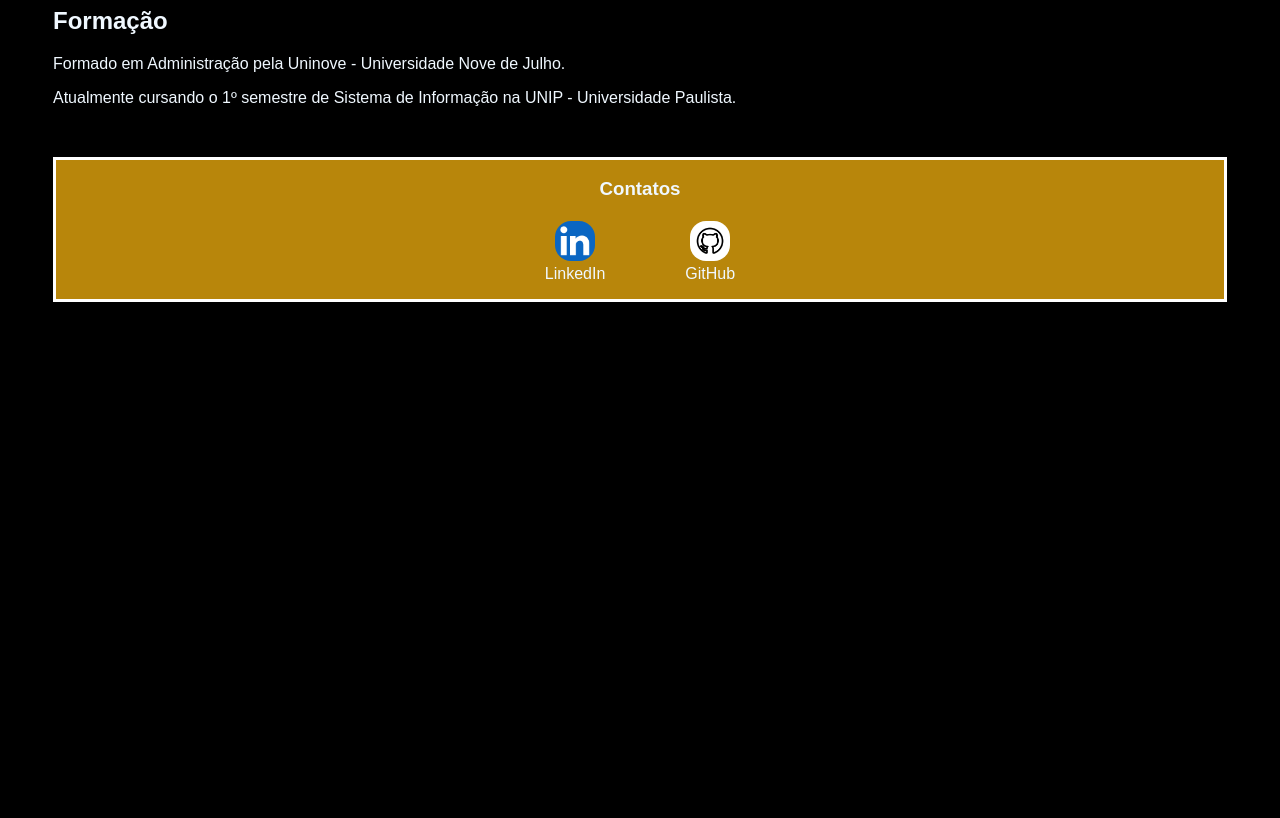
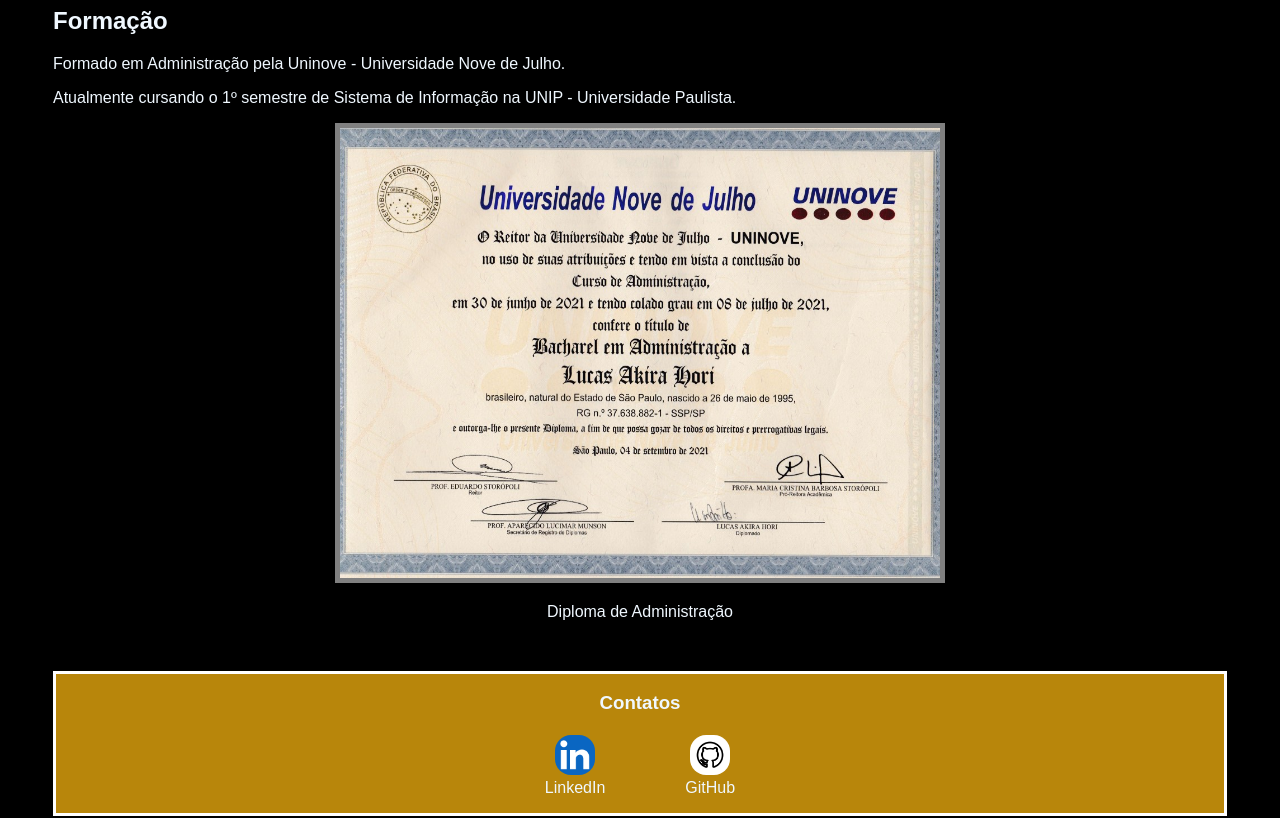
Before and after one commit to lucasakirahori/Site.Curriculo, a plain HTML site: page formacao.html in a window 1280 px wide. Shown: the part 520-1338 px from the top of the page. Before the commit the page ends 867 px from the top, so only its background shows below. Drawn offline with Linux system fonts and the light colour scheme.

Commit message:
ajuste das imagens das paginas, "Formação"e "Cursos"

```diff
--- a/cursos.css
+++ b/cursos.css
@@ -59,7 +59,7 @@
 
 main img{
     height: 450px;
-    width: 550px;
+    width: 600px;
     border: 5px solid grey;
 }
 
--- a/formacao.css
+++ b/formacao.css
@@ -57,6 +57,17 @@
     font-family: Arial, Helvetica, sans-serif;
 }
 
+main img{
+    height: 450px;
+    width: 600px;
+    border: 5px solid grey;
+}
+
+.foto-diploma-adm{
+    align-items: center;
+    text-align: center;
+}
+
 /* Inicio do Footer */
 
 footer{
--- a/formacao.html
+++ b/formacao.html
@@ -38,6 +38,10 @@
                     <p>Atualmente cursando o 1º semestre de Sistema de Informação na UNIP - Universidade Paulista.
 
                     </p>
+                    <div class="foto-diploma-adm">
+                        <img src="Imagens/diploma-adm.jpg">
+                        <p>Diploma de Administração</p>
+                    </div>
                 </article>
             </section>
         </main>
```
Also changed, not shown: Imagens/diploma-adm.jpg (added).
